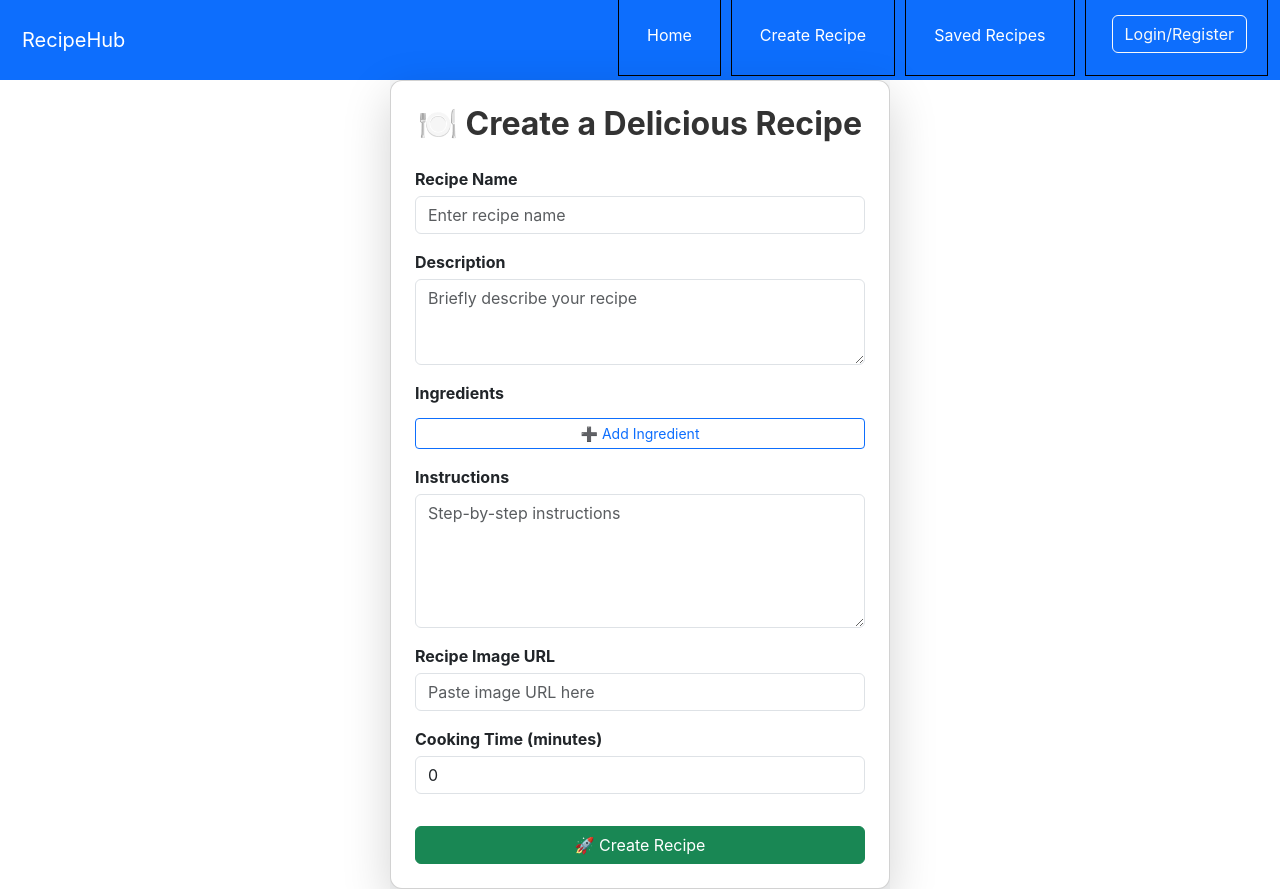
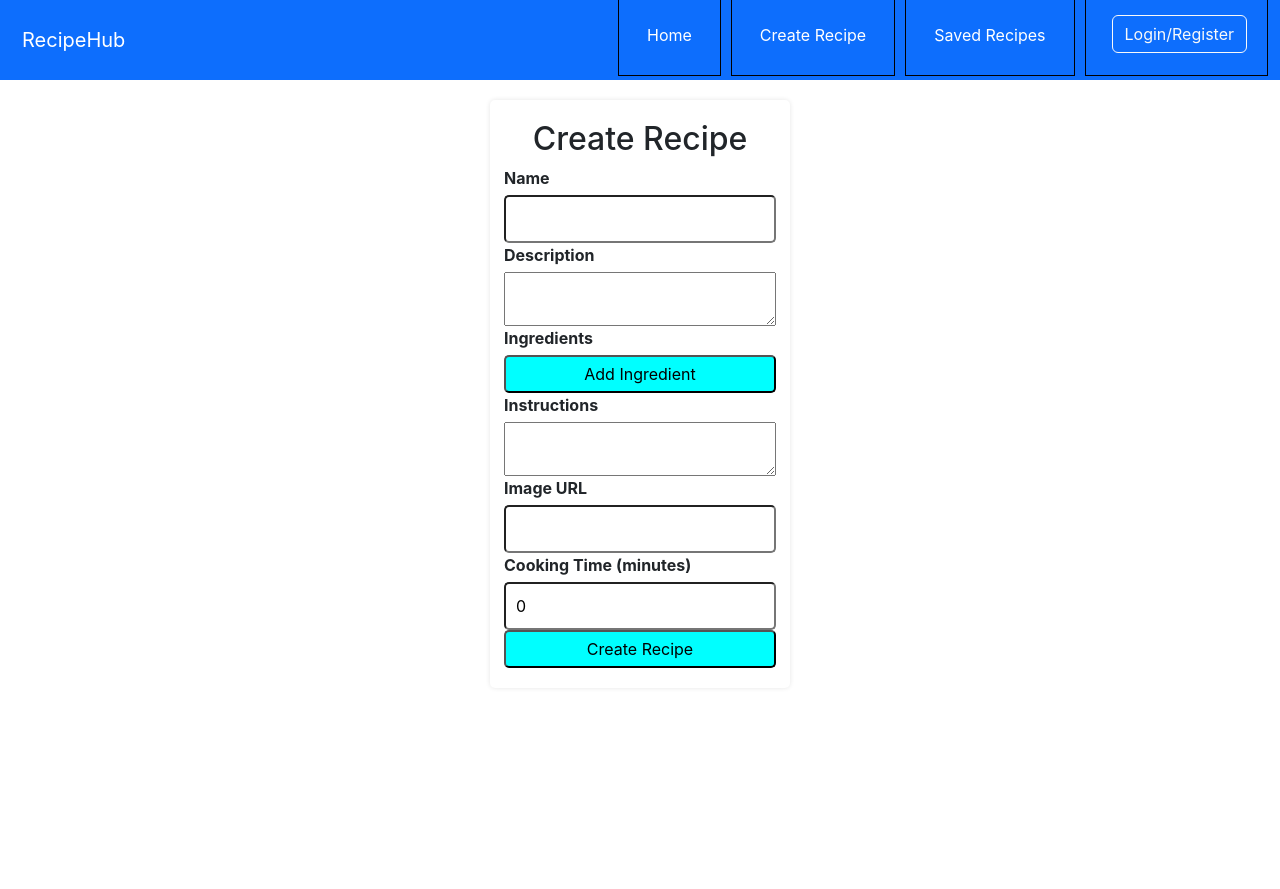
Before and after one commit to PrathamUndre/Recipe-App, a React (Create React App) app in the folder client/: page /create-recipe in a window 1280 px wide. After the commit the page ends 800 px from the top, so only its background shows below. Built offline with nearby package versions, Linux system fonts and the light colour scheme.

Commit message:
Update create-recipe.js

```diff
--- a/client/src/pages/create-recipe.js
+++ b/client/src/pages/create-recipe.js
@@ -47,7 +47,7 @@ export const CreateRecipe = () => {
         }
       );
 
-      alert("Recipe Created Successfully! 🎉");
+      alert("Recipe Created");
       navigate("/");
     } catch (error) {
       console.error(error);
@@ -55,129 +55,62 @@ export const CreateRecipe = () => {
   };
 
   return (
-    <div className="d-flex justify-content-center align-items-center" style={{ minHeight: "100vh", background: "#f8f9fa" }}>
-      <div className="card shadow-lg p-4" style={{ width: "500px", borderRadius: "12px", background: "white" }}>
-        <h2 className="text-center mb-4" style={{ fontWeight: "bold", color: "#333" }}>
-          🍽️ Create a Delicious Recipe
-        </h2>
+    <div className="create-recipe">
+      <h2>Create Recipe</h2>
       <form onSubmit={handleSubmit}>
-          {/* Recipe Name */}
-          <div className="form-group mb-3">
-            <label htmlFor="name" className="fw-bold">Recipe Name</label>
+        <label htmlFor="name">Name</label>
         <input
           type="text"
           id="name"
           name="name"
           value={recipe.name}
           onChange={handleChange}
-              className="form-control"
-              placeholder="Enter recipe name"
-              required
         />
-          </div>
-
-          {/* Description */}
-          <div className="form-group mb-3">
-            <label htmlFor="description" className="fw-bold">Description</label>
+        <label htmlFor="description">Description</label>
         <textarea
           id="description"
           name="description"
           value={recipe.description}
           onChange={handleChange}
-              className="form-control"
-              rows="3"
-              placeholder="Briefly describe your recipe"
-              required
         ></textarea>
-          </div>
-
-          {/* Ingredients */}
-          <div className="form-group mb-3">
-            <label htmlFor="ingredients" className="fw-bold">Ingredients</label>
+        <label htmlFor="ingredients">Ingredients</label>
         {recipe.ingredients.map((ingredient, index) => (
-              <div key={index} className="d-flex align-items-center mb-2">
           <input
+            key={index}
             type="text"
             name="ingredients"
             value={ingredient}
             onChange={(event) => handleIngredientChange(event, index)}
-                  className="form-control me-2"
-                  placeholder={`Ingredient ${index + 1}`}
-                  required
           />
-                {index > 0 && (
-                  <button type="button" onClick={() => setRecipe({ ...recipe, ingredients: recipe.ingredients.filter((_, i) => i !== index) })} className="btn btn-outline-danger btn-sm">
-                    ❌
+        ))}
+        <button type="button" onClick={handleAddIngredient}>
+          Add Ingredient
         </button>
-                )}
-              </div>
-            ))}
-            <button type="button" onClick={handleAddIngredient} className="btn btn-outline-primary btn-sm mt-2">
-              ➕ Add Ingredient
-            </button>
-          </div>
-
-          {/* Instructions */}
-          <div className="form-group mb-3">
-            <label htmlFor="instructions" className="fw-bold">Instructions</label>
+        <label htmlFor="instructions">Instructions</label>
         <textarea
           id="instructions"
           name="instructions"
           value={recipe.instructions}
           onChange={handleChange}
-              className="form-control"
-              rows="5"
-              placeholder="Step-by-step instructions"
-              required
         ></textarea>
-          </div>
-
-          {/* Image URL */}
-          <div className="form-group mb-3">
-            <label htmlFor="imageUrl" className="fw-bold">Recipe Image URL</label>
+        <label htmlFor="imageUrl">Image URL</label>
         <input
           type="text"
           id="imageUrl"
           name="imageUrl"
           value={recipe.imageUrl}
           onChange={handleChange}
-              className="form-control"
-              placeholder="Paste image URL here"
         />
-            {recipe.imageUrl && (
-              <div className="text-center mt-3">
-                <img
-                  src={recipe.imageUrl}
-                  alt="Preview"
-                  className="img-fluid rounded shadow"
-                  style={{ maxHeight: "200px" }}
-                  onError={() => setRecipe({ ...recipe, imageUrl: "" })} // Remove URL if invalid
-                />
-              </div>
-            )}
-          </div>
-
-          {/* Cooking Time */}
-          <div className="form-group mb-3">
-            <label htmlFor="cookingTime" className="fw-bold">Cooking Time (minutes)</label>
+        <label htmlFor="cookingTime">Cooking Time (minutes)</label>
         <input
           type="number"
           id="cookingTime"
           name="cookingTime"
           value={recipe.cookingTime}
           onChange={handleChange}
-              className="form-control"
-              placeholder="Cooking time in minutes"
-              required
         />
-          </div>
-
-          {/* Submit Button */}
-          <button type="submit" className="btn btn-success w-100 mt-3" style={{ transition: "0.3s" }}>
-            🚀 Create Recipe
-          </button>
+        <button type="submit">Create Recipe</button>
       </form>
-      </div>
     </div>
   );
 };
```
Lines whose indentation alone changed are shown as unchanged.
